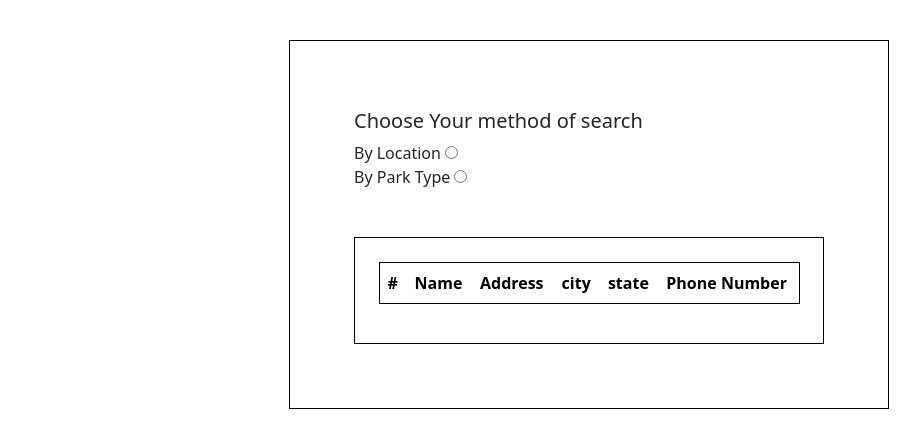
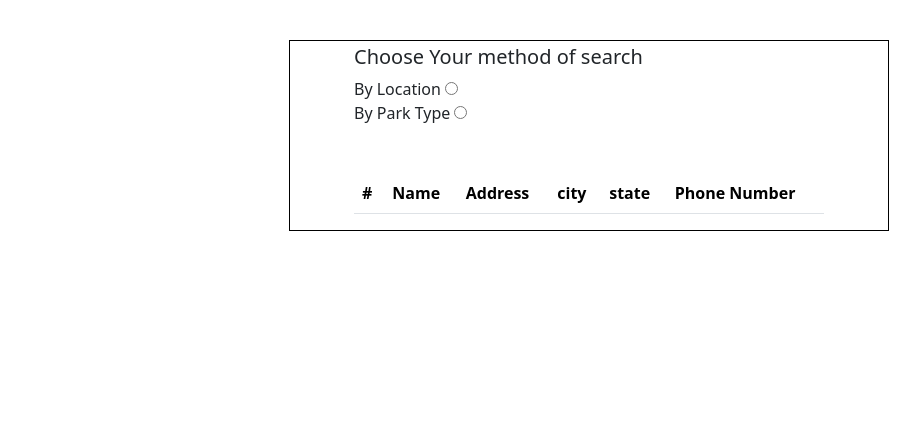
Before and after one commit to IanNduta/Capstone-2, a plain HTML site: page nationalparks.html in a window 1280 px wide. Shown: the part 176-624 px from the top of the page, without its empty margins (51-971 px from the left). Drawn offline with nearby package versions, Linux system fonts and the light colour scheme.

Commit message:
formating the mountain page

```diff
--- a/css/site.css
+++ b/css/site.css
@@ -2,11 +2,12 @@
     max-width: 600px;
     border: 1px solid black;
     margin: auto auto;
-    padding: 5%;
+    padding-left: 5%;
+    padding-right: 5%;
 }
 #radioForm{
     display: block;
 }
-tr, td{
+/* tr, td{
     border: 1px solid black;;
-}
+} */
--- a/nationalparks.html
+++ b/nationalparks.html
@@ -40,18 +40,18 @@
 
     <main>
         <h1 class="display-1 mt-3 text-center">Nature's Haven</h1>
-        <div class="container mt-5" id="formstuff">
+        <div class="container mt-5 mb-5" id="formstuff">
             <div class="row">
                 <div class="col">
                     <div class="mt-1">
                         <h5>Choose Your method of search</h5>
                         <div>
                             <label for="byLocation">By Location</label>
-                                <input id="byLocation" type="radio" name="searchType" value="Location" >
+                            <input id="byLocation" type="radio" name="searchType" value="Location">
                         </div>
                         <div id="radioForm">
                             <label for="byParkType">By Park Type</label>
-                                <input id="byParkType" type="radio" name="searchType" value="Park" >
+                            <input id="byParkType" type="radio" name="searchType" value="Park">
                         </div>
 
                         <div class="mt-4" id="locationDiv" style="display: none;">
@@ -72,8 +72,8 @@
 
             <div class="row mt-5">
                 <div class="col">
-                    <div id="formstuff">
-                        <table  class="table">
+                    <div>
+                        <table class="table table-striped">
                             <thead>
                                 <tr>
                                     <th scope="col">#</th>
@@ -84,24 +84,7 @@
                                     <th scope="col">Phone Number</th>
                                 </tr>
                             </thead>
-                            <tbody id="nationalParkTable">
-                              <!-- <tr>
-                                <th scope="row">1</th>
-                                <td>Mark</td>
-                                <td>Otto</td>
-                                <td>@mdo</td>
-                              </tr>
-                              <tr>
-                                <th scope="row">2</th>
-                                <td>Jacob</td>
-                                <td>Thornton</td>
-                                <td>@fat</td>
-                              </tr>
-                              <tr>
-                                <th scope="row">3</th>
-                                <td colspan="2">Larry the Bird</td>
-                                <td>@twitter</td>
-                              </tr> -->
+                            <tbody class="table-group-divider" id="nationalParkTable">
                             </tbody>
                         </table>
                     </div>
```
Also changed, not shown: sample.html (+10 -6 lines). Lines whose indentation alone changed are shown as unchanged.
